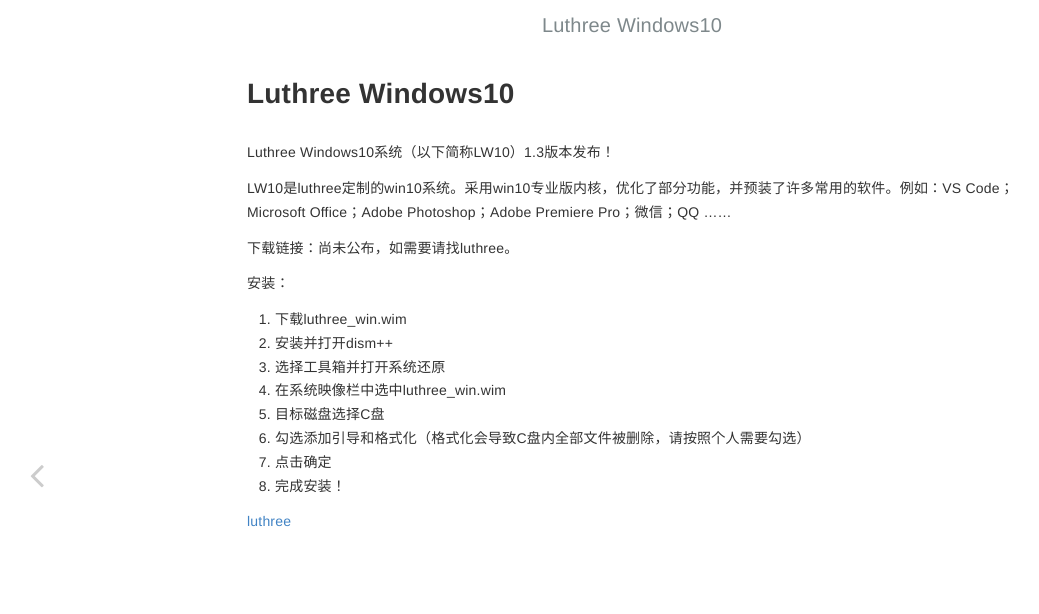
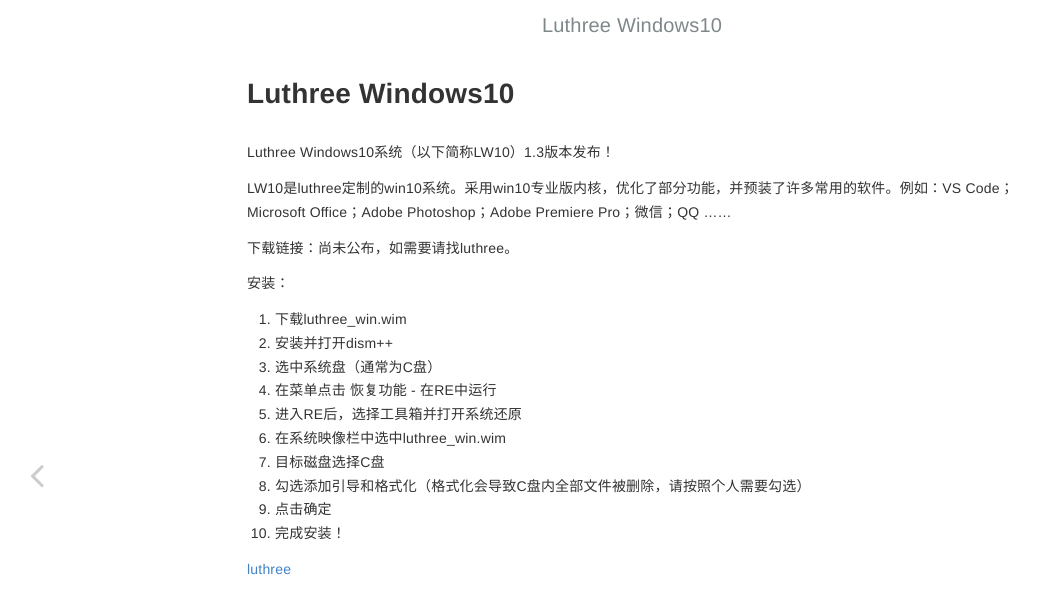
Before and after one commit to luthree/lusurui-luthree.github.io, a Jekyll site: the page built from _posts/2021-10-10-1_Luthree_Windows10.md, in a window 1280 px wide. Shown: the top 614 px of the page, without its empty margins (8-1047 px from the left). Built offline with Jekyll 4.4.1, drawn with Linux system fonts in a browser that asks for light colours; nearby versions of some CDN libraries; library files that are not in the unit come from our copies.

Commit message:
Update 2021-10-10-1_Luthree_Windows10.md

```diff
--- a/_posts/2021-10-10-1_Luthree_Windows10.md
+++ b/_posts/2021-10-10-1_Luthree_Windows10.md
@@ -16,7 +16,9 @@
 
 1. 下载luthree_win.wim
 2. 安装并打开dism++
-3. 选择工具箱并打开系统还原
+5. 选中系统盘（通常为C盘）
+7. 在菜单点击 恢复功能 - 在RE中运行
+3. 进入RE后，选择工具箱并打开系统还原
 4. 在系统映像栏中选中luthree_win.wim
 5. 目标磁盘选择C盘
 6. 勾选添加引导和格式化（格式化会导致C盘内全部文件被删除，请按照个人需要勾选）
```
